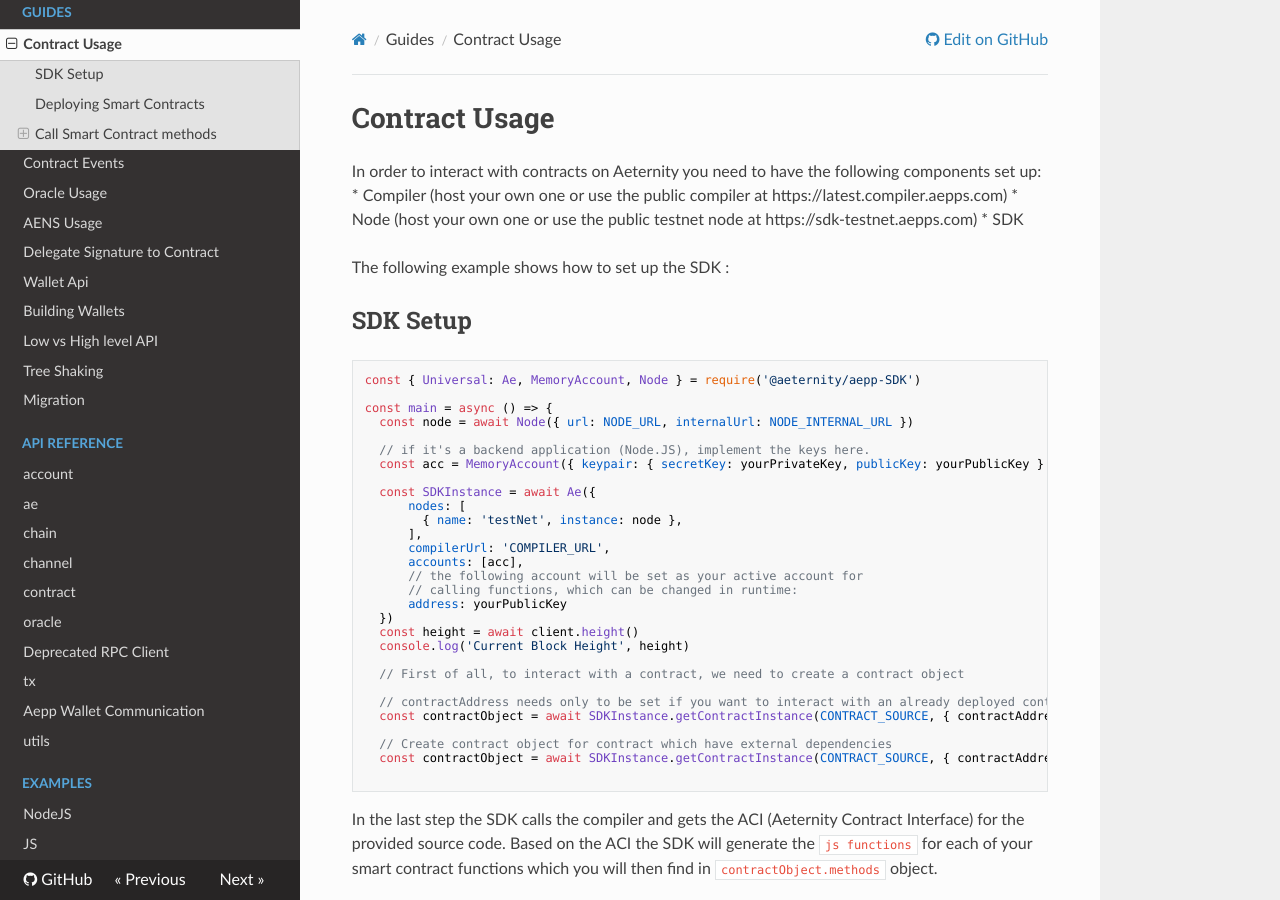
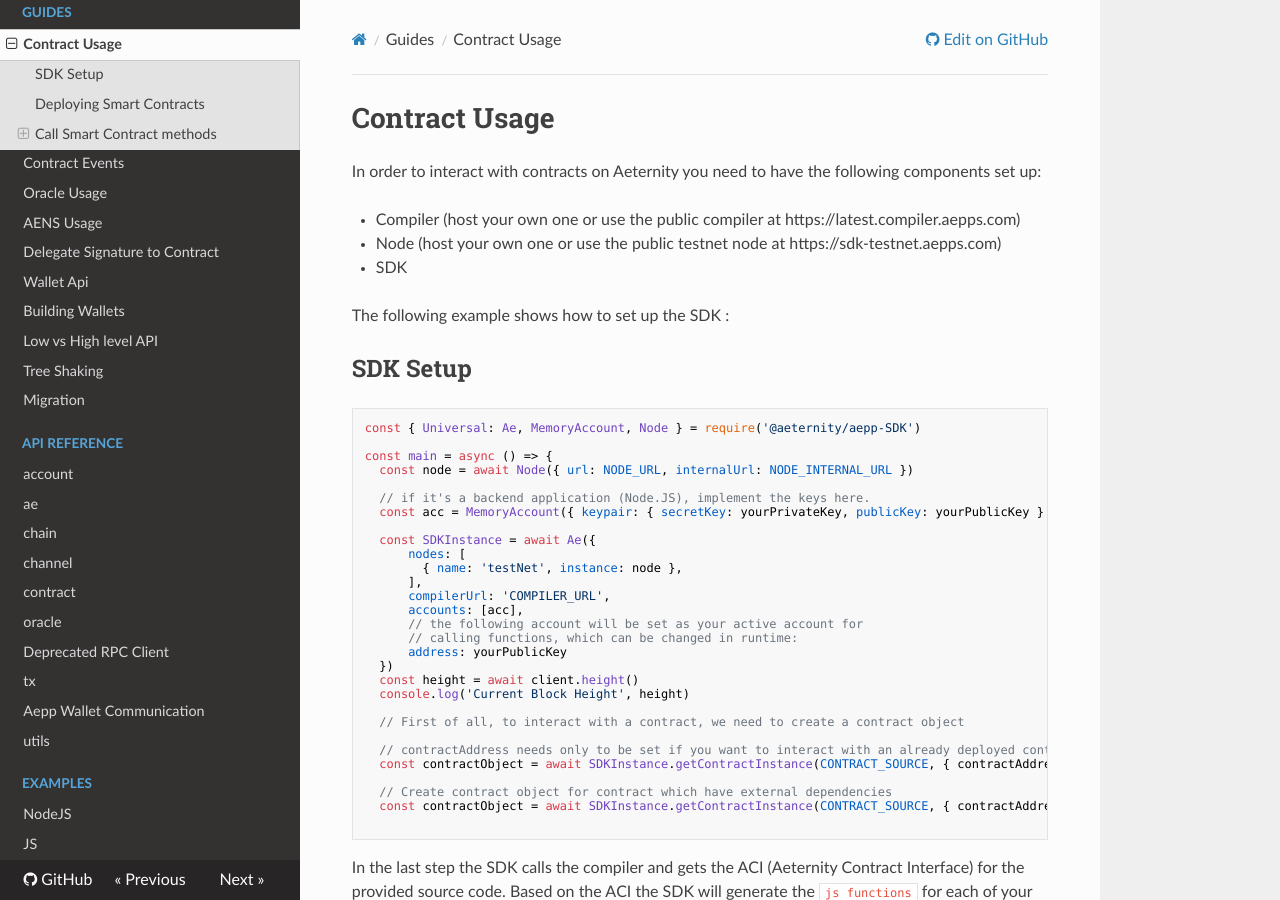
Before and after one commit to aeternity/aepp-sdk-js, an MkDocs documentation site: the page built from docs/guides/contract-aci-usage.md, in a window 1280 px wide and 900 px high. Built offline with MkDocs 1.6.1, drawn with Linux system fonts in a browser that asks for light colours; nearby versions of some CDN libraries.

```diff
--- a/docs/guides/contract-aci-usage.md
+++ b/docs/guides/contract-aci-usage.md
@@ -1,9 +1,10 @@
 # Contract Usage
 
 In order to interact with contracts on Aeternity you need to have the following components set up:
- * Compiler (host your own one or use the public compiler at https://latest.compiler.aepps.com)
- * Node (host your own one or use the public testnet node at https://sdk-testnet.aepps.com)
- * SDK
+
+- Compiler (host your own one or use the public compiler at https://latest.compiler.aepps.com)
+- Node (host your own one or use the public testnet node at https://sdk-testnet.aepps.com)
+- SDK
 
  The following example shows how to set up the SDK :
 ## SDK Setup
```
